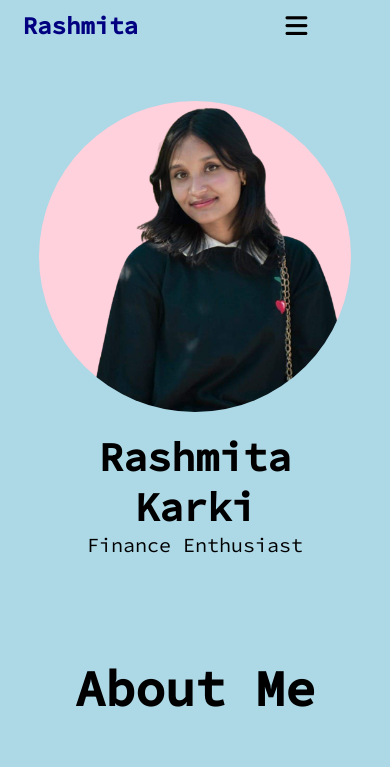
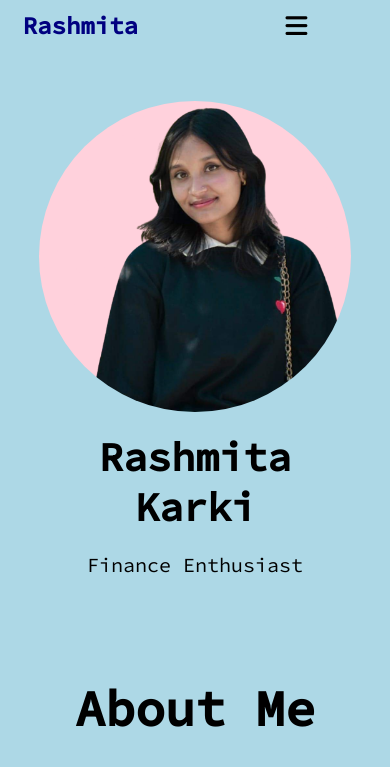
Before and after one commit to uttamshr10/client-site, a plain HTML site: page index.html in a window 390 px wide. Shown: the top 767 px of the page. Drawn offline with Linux system fonts and the light colour scheme.

Commit message:
Added few spaces between the content

```diff
--- a/styles.css
+++ b/styles.css
@@ -48,6 +48,10 @@ nav ul li{
     list-style: none;
     display: inline-block;
     margin: 10px 20px;
+}
+
+.imposter{
+    padding-top: 20px;
 }
 
 nav ul li a {
@@ -264,6 +268,7 @@ form .btn{
     nav .fas{
         display: block;
         font-size: 25px;
+        cursor: pointer;
     }
 
     nav ul{
```
